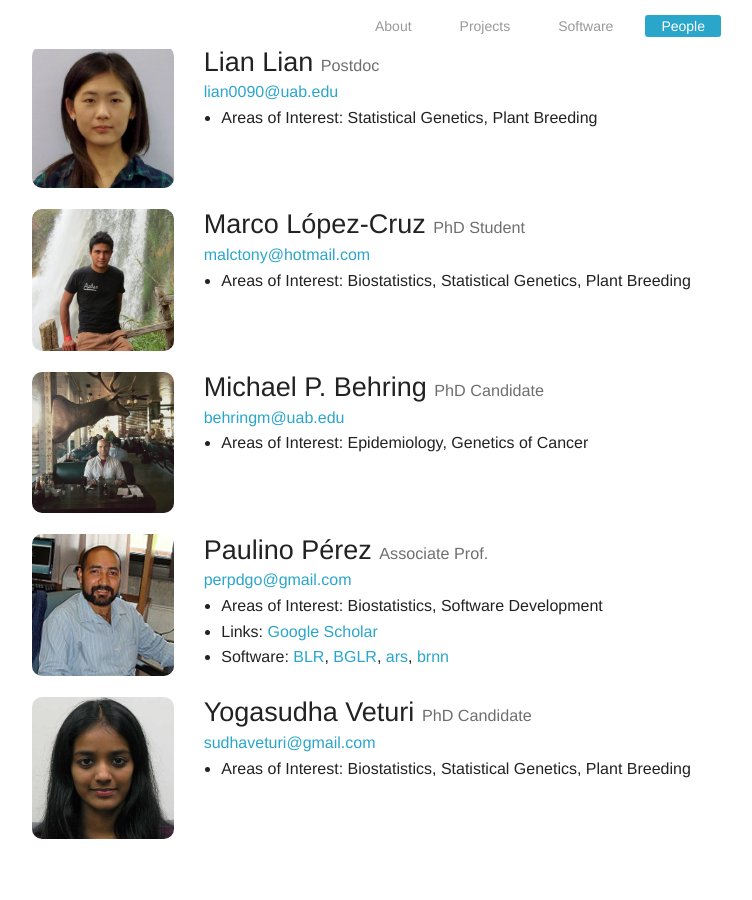
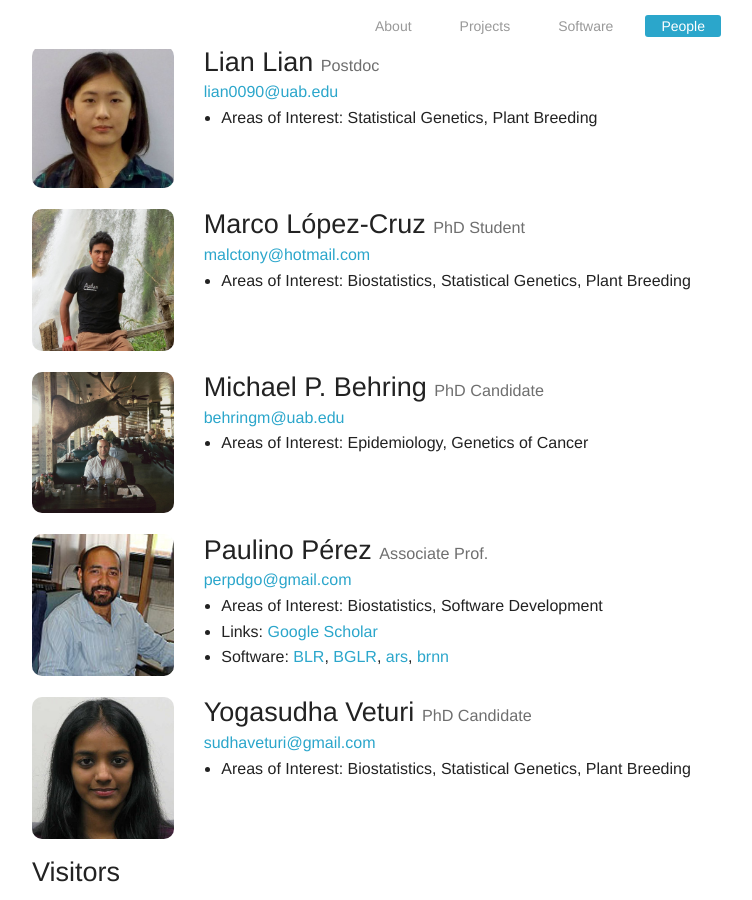
Before and after one commit to QuantGen/quantgen.github.io, a Jekyll site: the page built from index.html, in a window 1280 px wide and 900 px high, scrolled down 1860 px. Shown: the whole window, without its empty margins (108-860 px from the left). Built offline with Jekyll 4.4.1, drawn with Linux system fonts in a browser that asks for light colours; before the commit the page ends 2714 px from its top, so only the background shows below that.

Commit message:
Add Visitors section.

```diff
--- a/index.html
+++ b/index.html
@@ -19,6 +19,22 @@
 
 <a name="people"></a>
 <h2 data-magellan-destination="people">People</h2>
-{% for member in site.team %}
-{{ member.output }}
+{% assign groups = site.team | group_by: "year" | sort: "name" | reverse %}
+{% for group in groups %}
+  {% if group.name == "" %}
+    {% for member in group.items %}
+      {% if member.year == null %}
+        {{ member.output }}
+      {% endif %}
+    {% endfor %}
+  {% endif %}
 {% endfor %}
+<h3>Visitors</h3>
+{% for group in groups %}
+  {% if group.name != "" %}
+    <h4>{{ group.name }}</h4>
+    {% for member in group.items %}
+      {{ member.output }}
+    {% endfor %}
+  {% endif %}
+{% endfor %}
```
